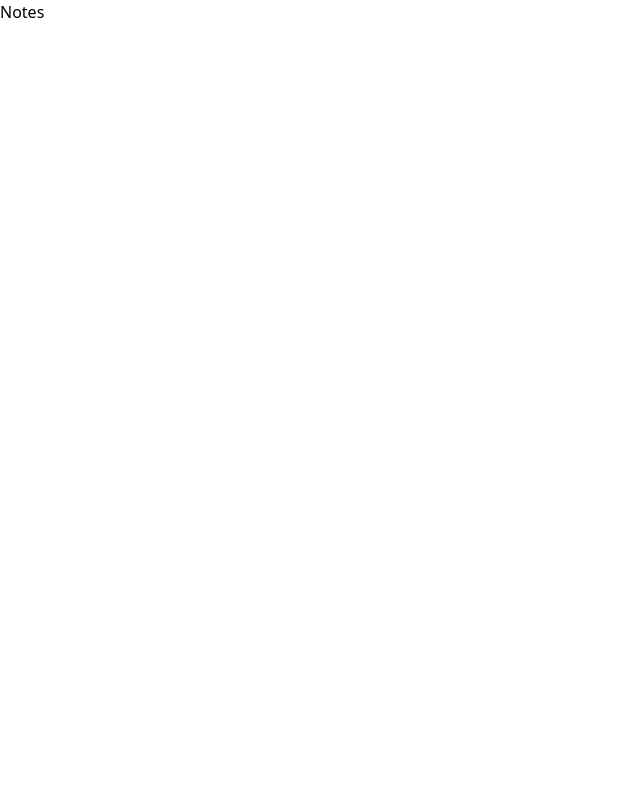
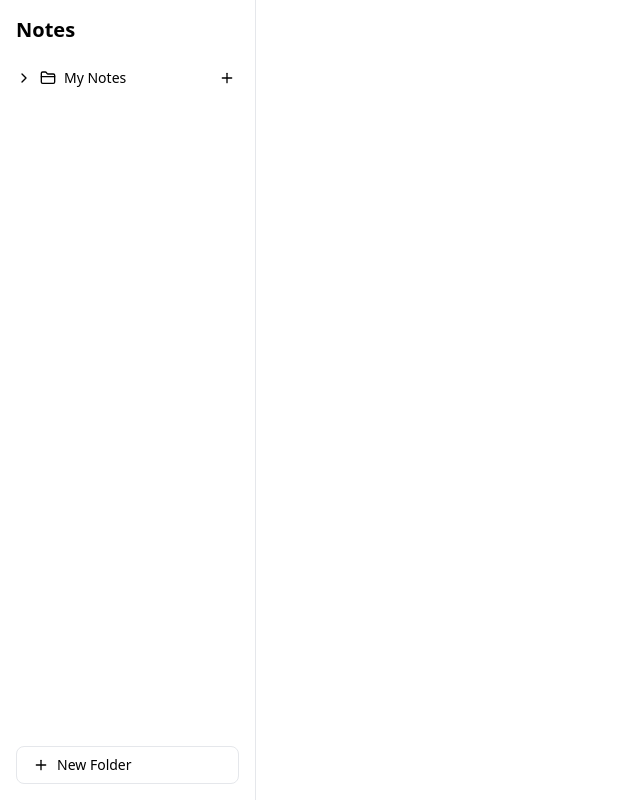
Before and after one commit to mariusrundereim/jasper-app, a Next.js app: page / in a window 1280 px wide. Shown: the whole page, without its empty margins (0-640 px from the left). Built offline with nearby package versions, Linux system fonts and the light colour scheme.

Commit message:
first sidebar component success

```diff
--- a/app/components/sidebar.tsx
+++ b/app/components/sidebar.tsx
@@ -1,6 +1,5 @@
 "use client";
 import { useState } from "react";
-import * as Dialog from "@radix-ui/react-dialog";
 import * as DropdownMenu from "@radix-ui/react-dropdown-menu";
 import {
   ChevronDown,
@@ -21,7 +20,14 @@ interface SidebarProps {
   onCreateFolder: () => void;
 }
 
-function Sidebar({ folders, selectedNote, onSelectNote }: SidebarProps) {
+function Sidebar({
+  folders,
+  selectedNote,
+  onSelectNote,
+  onCreateNote,
+  onDeleteNote,
+  onCreateFolder,
+}: SidebarProps) {
   const [expandedFolders, setExpandedFolders] = useState<
     Record<string, boolean>
   >({});
@@ -33,9 +39,92 @@ function Sidebar({ folders, selectedNote, onSelectNote }: SidebarProps) {
     }));
   };
   return (
-    <div>
-      <div>
-        <h1>Notes</h1>
+    <div className="flex h-screen w-64 flex-col border-r bg-white">
+      <div className="p-4">
+        <h1 className="text-xl font-bold">Notes</h1>
+      </div>
+
+      <div className="flex-1 overflow-auto px-2">
+        {folders.map((folder) => (
+          <div key={folder.id} className="mb-2">
+            <div
+              className="flex items-center gap-2 rounded-lg px-2 py-1.5 hover:bg-gray-100 cursor-pointer"
+              onClick={() => toggleFolder(folder.id)}
+            >
+              {expandedFolders[folder.id] ? (
+                <ChevronDown className="h-4 w-4" />
+              ) : (
+                <ChevronRight className="h-4 w-4" />
+              )}
+              <FolderClosed className="h-4 w-4" />
+              <span className="text-sm font-medium">{folder.name}</span>
+
+              <button
+                className="ml-auto rounded-sm p-1 hover:bg-gray-200"
+                onClick={(e) => {
+                  e.stopPropagation();
+                  onCreateNote(folder.id);
+                }}
+              >
+                <Plus className="h-4 w-4" />
+              </button>
+            </div>
+
+            {expandedFolders[folder.id] && (
+              <div className="ml-4 mt-1 space-y-1">
+                {folder.notes.map((note) => (
+                  <div
+                    key={note.id}
+                    className={`flex items-center gap-2 rounded-lg px-2 py-1.5 cursor-pointer ${
+                      selectedNote?.id === note.id
+                        ? "bg-gray-100"
+                        : "hover:bg-gray-50"
+                    }`}
+                    onClick={() => onSelectNote(note)}
+                  >
+                    <File className="h-4 w-4" />
+                    <span className="text-sm">{note.title}</span>
+
+                    <DropdownMenu.Root>
+                      <DropdownMenu.Trigger asChild>
+                        <button
+                          className="ml-auto rounded-sm p-1 hover:bg-gray-200"
+                          onClick={(e) => e.stopPropagation()}
+                        >
+                          <Trash className="h-4 w-4" />
+                        </button>
+                      </DropdownMenu.Trigger>
+
+                      <DropdownMenu.Portal>
+                        <DropdownMenu.Content
+                          className="min-w-[120px] rounded-md bg-white p-1 shadow-md"
+                          sideOffset={5}
+                        >
+                          <DropdownMenu.Item
+                            className="flex cursor-pointer items-center rounded-sm px-2 py-1.5 text-sm text-red-600 outline-none hover:bg-gray-100"
+                            onClick={() => onDeleteNote(note.id)}
+                          >
+                            Delete Note
+                          </DropdownMenu.Item>
+                        </DropdownMenu.Content>
+                      </DropdownMenu.Portal>
+                    </DropdownMenu.Root>
+                  </div>
+                ))}
+              </div>
+            )}
+          </div>
+        ))}
+      </div>
+
+      <div className="p-4">
+        <button
+          className="flex w-full items-center gap-2 rounded-lg border border-gray-200 px-4 py-2 text-sm hover:bg-gray-50"
+          onClick={onCreateFolder}
+        >
+          <Plus className="h-4 w-4" />
+          New Folder
+        </button>
       </div>
     </div>
   );
--- a/app/page.tsx
+++ b/app/page.tsx
@@ -1,12 +1,100 @@
 "use client";
 import { useState, useCallback } from "react";
-
+import { Folder, Note, ViewMode } from "./types/notes";
 import Sidebar from "./components/sidebar";
 
 export default function Home() {
+  // View mode state
+  const [viewMode, setViewMode] = useState<ViewMode>("preview");
+
+  // State for managing folders and selected note
+  const [folders, setFolders] = useState<Folder[]>([
+    {
+      id: "1",
+      name: "My Notes",
+      notes: [
+        {
+          id: "1",
+          title: "Welcome Note",
+          content: "Welcome to the app!",
+          folderId: "1", // Match parent folder
+          createdAt: new Date(),
+          updatedAt: new Date(),
+        },
+        {
+          id: "2",
+          title: "Getting Started",
+          content: "Here's how to get started...",
+          folderId: "1", // Match parent folder
+          createdAt: new Date(),
+          updatedAt: new Date(),
+        },
+      ],
+      isExpanded: false,
+    },
+  ]);
+
+  // Select Note state
+  const [selectedNote, setSelectedNote] = useState<Note | undefined>(undefined);
+
+  // Handler functions
+  const handleSelectNote = useCallback((note: Note) => {
+    setSelectedNote(note);
+  }, []);
+
+  const handleCreateNote = useCallback((folderId: string) => {
+    const newNote: Note = {
+      id: Date.now().toString(),
+      title: "New Note",
+      content: "",
+      folderId: folderId,
+      createdAt: new Date(),
+      updatedAt: new Date(),
+    };
+
+    setFolders((prevFolders) =>
+      prevFolders.map((folder) =>
+        folder.id === folderId
+          ? { ...folder, notes: [...folder.notes, newNote] }
+          : folder
+      )
+    );
+  }, []);
+
+  const handleDeleteNote = useCallback(
+    (noteId: string) => {
+      setFolders((prevFolders) =>
+        prevFolders.map((folder) => ({
+          ...folder,
+          notes: folder.notes.filter((note) => note.id !== noteId),
+        }))
+      );
+      if (selectedNote?.id === noteId) {
+        setSelectedNote(undefined);
+      }
+    },
+    [selectedNote]
+  );
+
+  const handleCreateFolder = useCallback(() => {
+    const newFolder: Folder = {
+      id: Date.now().toString(),
+      name: "New Folder",
+      notes: [],
+    };
+    setFolders((prev) => [...prev, newFolder]);
+  }, []);
+
   return (
     <div>
-      <Sidebar />
+      <Sidebar
+        folders={folders}
+        selectedNote={selectedNote}
+        onSelectNote={handleSelectNote}
+        onCreateNote={handleCreateNote}
+        onDeleteNote={handleDeleteNote}
+        onCreateFolder={handleCreateFolder}
+      />
     </div>
   );
 }
```
